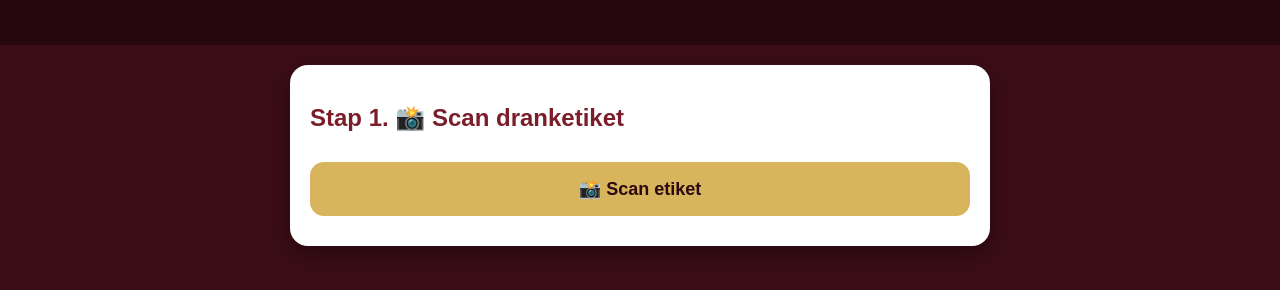
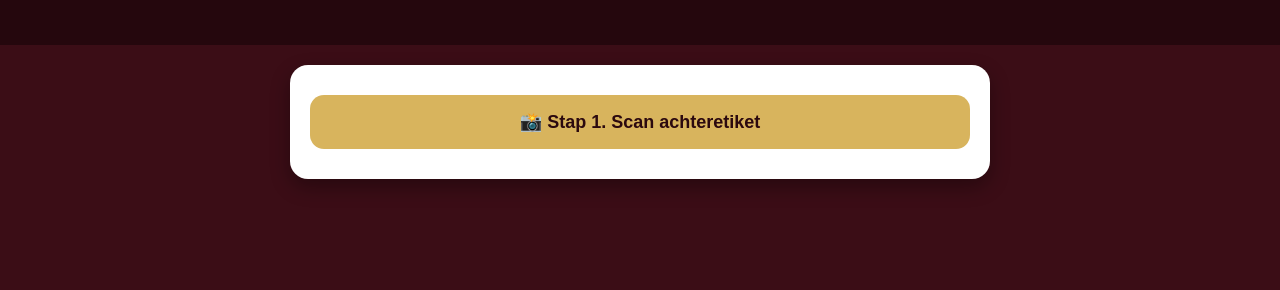
Before and after one commit to PG242026/Beverage-Cheese, a plain HTML site: page index.html in a window 1280 px wide. Shown: the part 140-430 px from the top of the page. Drawn offline with Linux system fonts and the light colour scheme.

Commit message:
Maak stap 1 compacter met scan achteretiket knop

```diff
--- a/index.html
+++ b/index.html
@@ -23,10 +23,9 @@
 
 <section class="card">
 
-<h2>Stap 1. 📸 Scan dranketiket</h2>
 
 <button onclick="scanEtiket()">
-📸 Scan etiket
+📸 Stap 1. Scan achteretiket
 </button>
 <input
 type="file"
```
